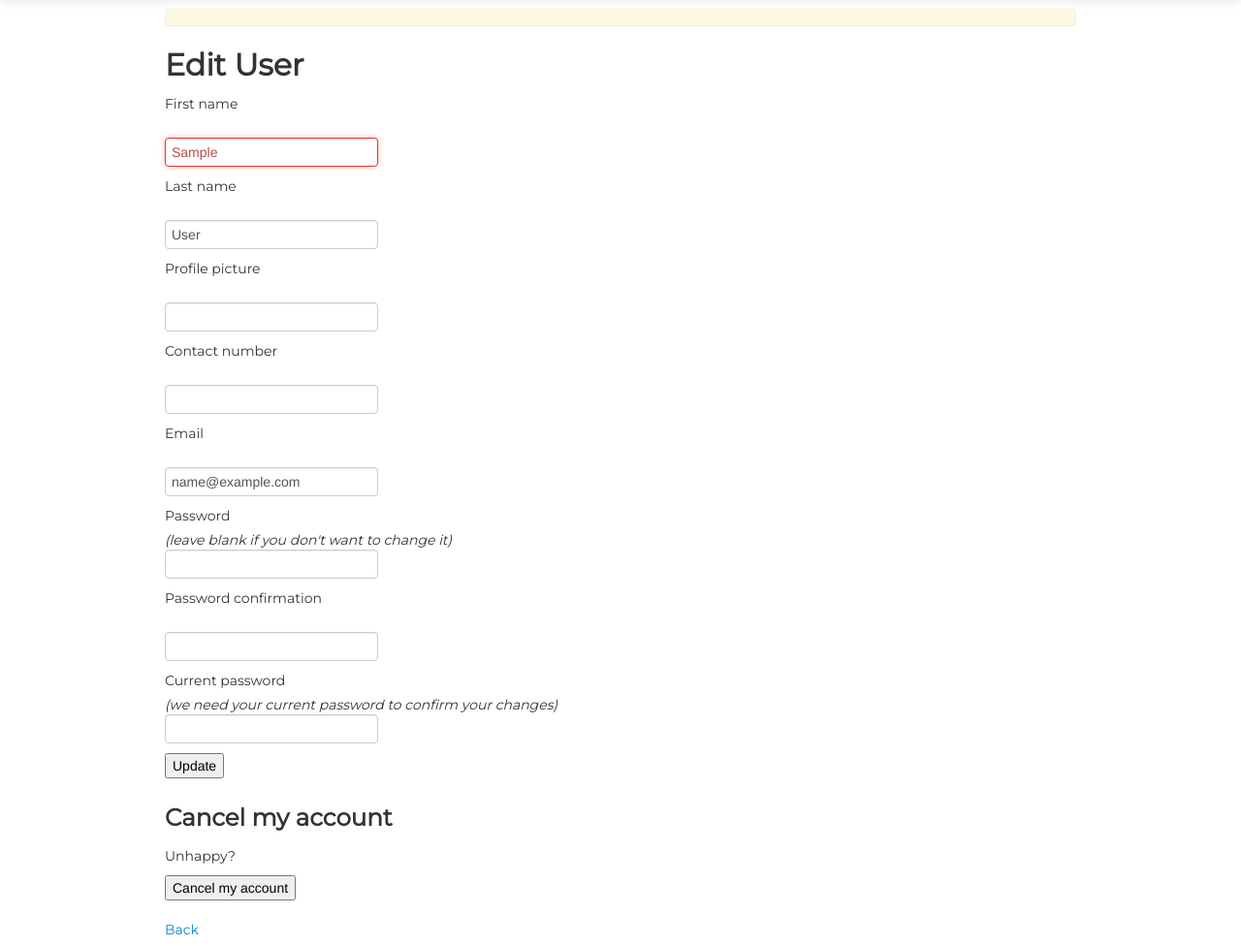
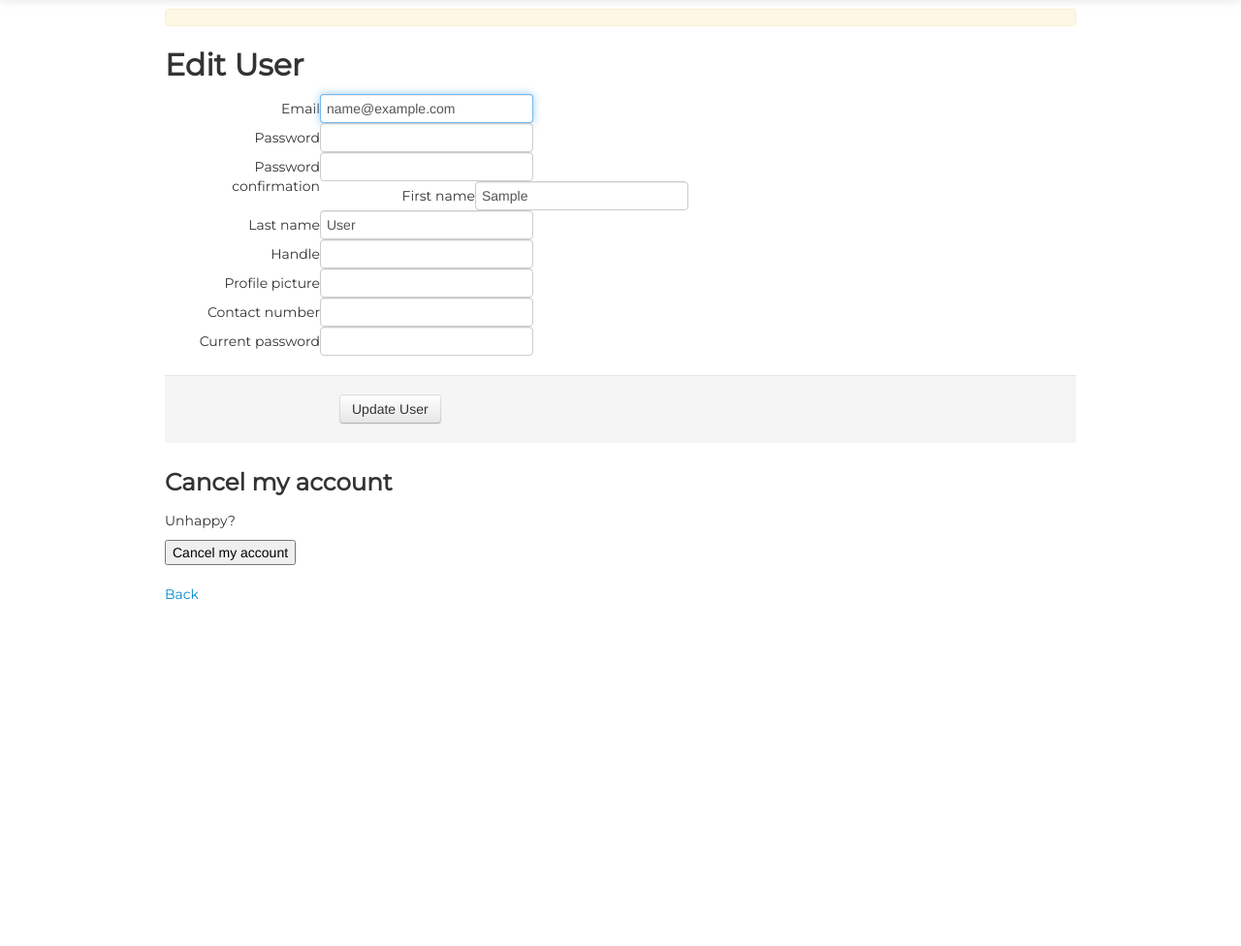
Before and after one commit to riminangelica/happygram, a Rails app: page /users/edit in a window 1280 px wide. Shown: the part 41-1017 px from the top of the page at 97% size. After the commit the page ends 659 px from the top, so only its background shows below. Run offline with Rails 7, Linux system fonts and the light colour scheme; the visitor is signed in with stand-in values (Sample User, id 1); style sheets or scripts are compiled from the project's sources; parts of the project's set-up code (start-up, migrations or seed data) failed here and were passed over; some libraries are stand-ins or nearby versions; some web fonts are replaced.

Commit message:
Fixed user pages

```diff
--- a/app/views/devise/registrations/edit.html.erb
+++ b/app/views/devise/registrations/edit.html.erb
@@ -1,37 +1,24 @@
 <h2>Edit <%= resource_name.to_s.humanize %></h2>
 
-<%= form_for(resource, :as => resource_name, :url => registration_path(resource_name), :html => { :method => :put }) do |f| %>
+<%= simple_form_for(resource, :as => resource_name, :url => registration_path(resource_name), :html => { :method => :put, class: "form-horizontal"}) do |f| %>
   <%= devise_error_messages! %>
 
-  <div><%= f.label :first_name %><br />
-  <%= f.email_field :first_name, :autofocus => true %></div>
-
-  <div><%= f.label :last_name %><br />
-  <%= f.email_field :last_name, :autofocus => true %></div>
-
-  <div><%= f.label :profile_picture %><br />
-  <%= f.email_field :profile_picture, :autofocus => true %></div>
-
-  <div><%= f.label :contact_number %><br />
-  <%= f.email_field :contact_number, :autofocus => true %></div>
-
-  <div><%= f.label :email %><br />
-  <%= f.email_field :email, :autofocus => true %></div>
+  <%= f.input :email, :autofocus => true %>
 
   <% if devise_mapping.confirmable? && resource.pending_reconfirmation? %>
     <div>Currently waiting confirmation for: <%= resource.unconfirmed_email %></div>
   <% end %>
 
-  <div><%= f.label :password %> <i>(leave blank if you don't want to change it)</i><br />
-  <%= f.password_field :password, :autocomplete => "off" %></div>
+  <%= f.input :password, :autocomplete => "off" %>
+  <%= f.input :password_confirmation %>
+  <%= f.input :first_name %>
+  <%= f.input :last_name %>
+  <%= f.input :handle %>
+  <%= f.input :profile_picture %>
+  <%= f.input :contact_number %>
+  <%= f.input :current_password %>
 
-  <div><%= f.label :password_confirmation %><br />
-  <%= f.password_field :password_confirmation %></div>
-
-  <div><%= f.label :current_password %> <i>(we need your current password to confirm your changes)</i><br />
-  <%= f.password_field :current_password %></div>
-
-  <div><%= f.submit "Update" %></div>
+  <div class="form-actions"><%= f.button :submit %></div>
 <% end %>
 
 <h3>Cancel my account</h3>
--- a/app/views/devise/registrations/new.html.erb
+++ b/app/views/devise/registrations/new.html.erb
@@ -10,6 +10,12 @@
 
   <div><%= f.label :handle %>
   	<%= f.text_field :handle %> </div>
+
+  <div><%= f.label :contact_number %>
+    <%= f.text_field :contact_number %> </div>
+
+  <div><%= f.label :profile_picture %>
+    <%= f.text_field :profile_picture %> </div>
 
   <div><%= f.label :email %><br />
   <%= f.email_field :email, :autofocus => true %></div>
```
